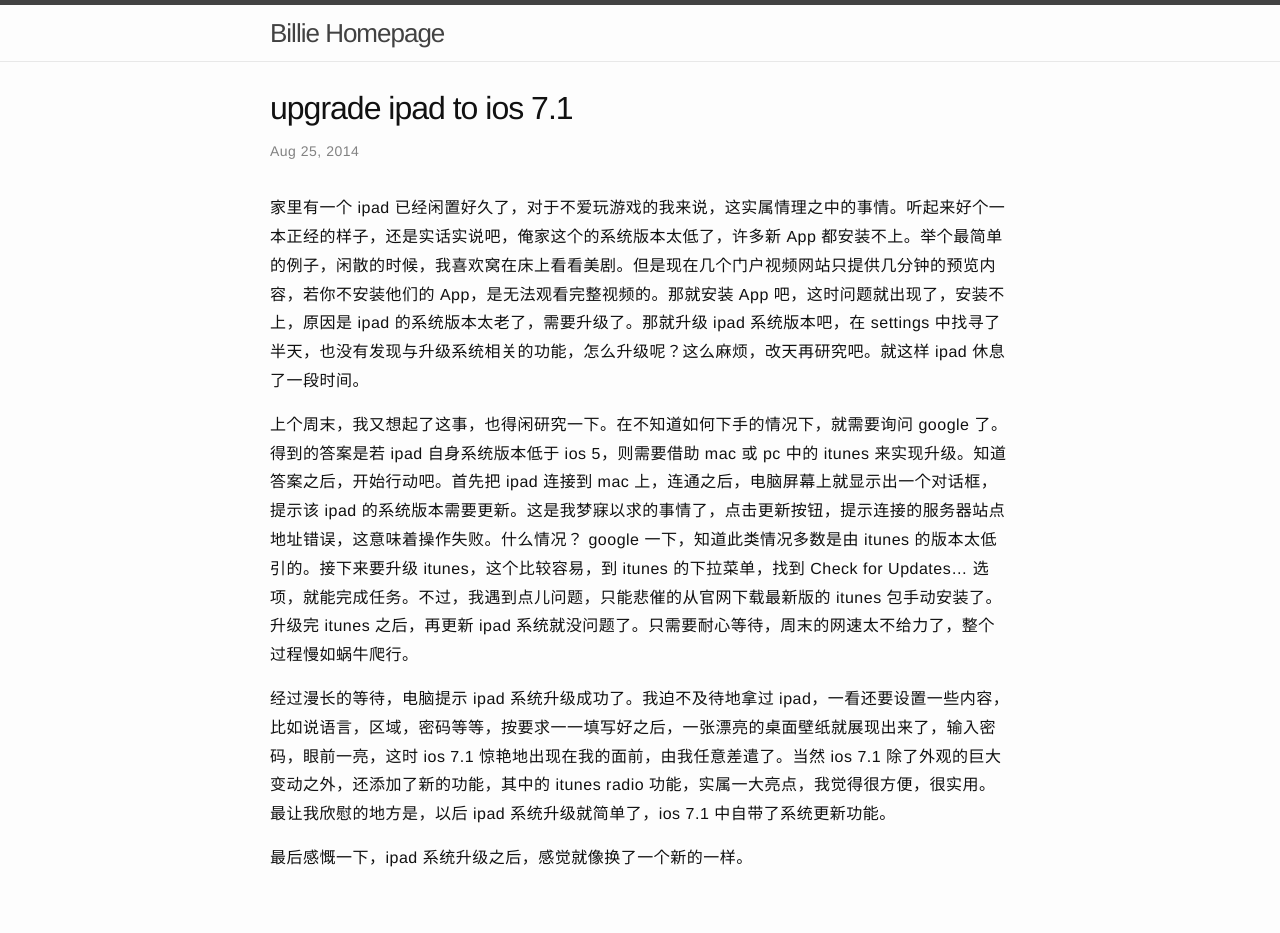
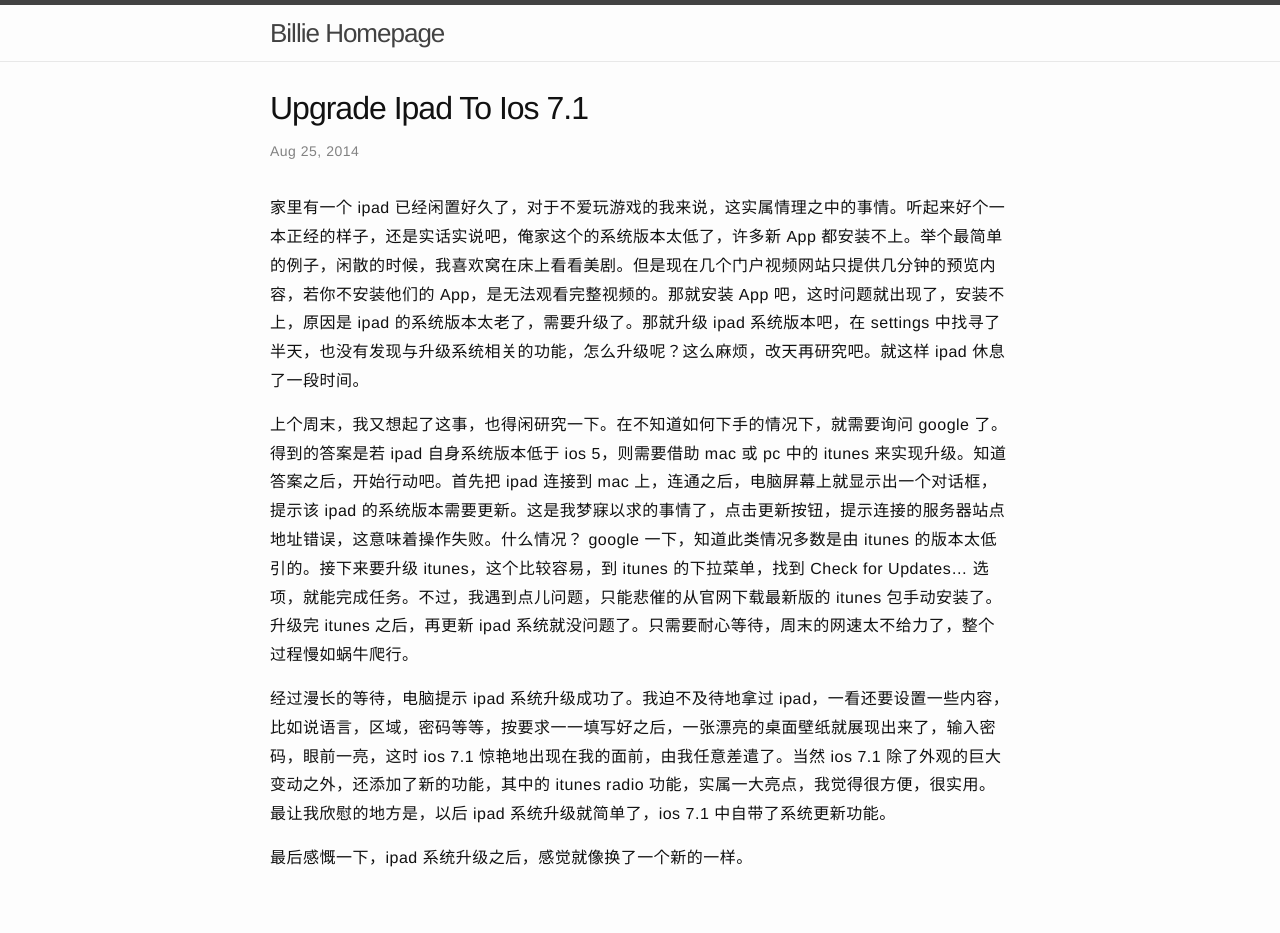
Before and after one commit to billie66/billie66.github.com, a Jekyll site: the page built from _posts/2014-8-25-upgrade-ipad-to-ios-7.1.md, in a window 1280 px wide. Built offline with Jekyll 4.4.1, drawn with Linux system fonts in a browser that asks for light colours; comment, search, counter and statistics services are not loaded; part of the change alters nothing that is shown.

Commit message:
capitalize the first letter of every word

```diff
--- a/_posts/2014-8-25-upgrade-ipad-to-ios-7.1.md
+++ b/_posts/2014-8-25-upgrade-ipad-to-ios-7.1.md
@@ -1,6 +1,5 @@
 ---
 layout: post
-title: upgrade ipad to ios 7.1
 ---
 
 家里有一个 ipad 已经闲置好久了，对于不爱玩游戏的我来说，这实属情理之中的事情。听起来好个一本正经的样子，还是实话实说吧，俺家这个的系统版本太低了，许多新 App 都安装不上。举个最简单的例子，闲散的时候，我喜欢窝在床上看看美剧。但是现在几个门户视频网站只提供几分钟的预览内容，若你不安装他们的 App，是无法观看完整视频的。那就安装 App 吧，这时问题就出现了，安装不上，原因是 ipad 的系统版本太老了，需要升级了。那就升级 ipad 系统版本吧，在 settings 中找寻了半天，也没有发现与升级系统相关的功能，怎么升级呢？这么麻烦，改天再研究吧。就这样 ipad 休息了一段时间。
```
